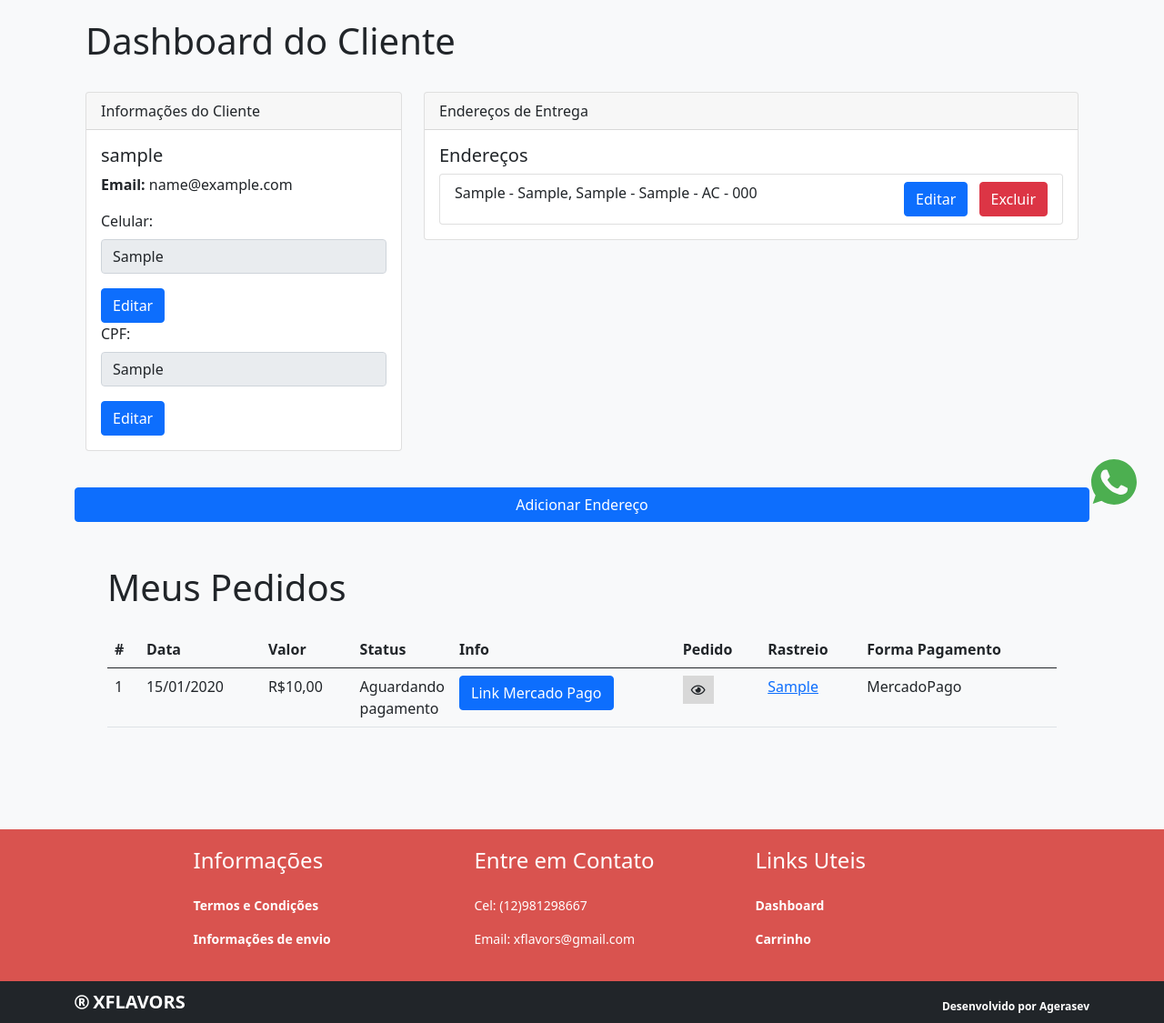
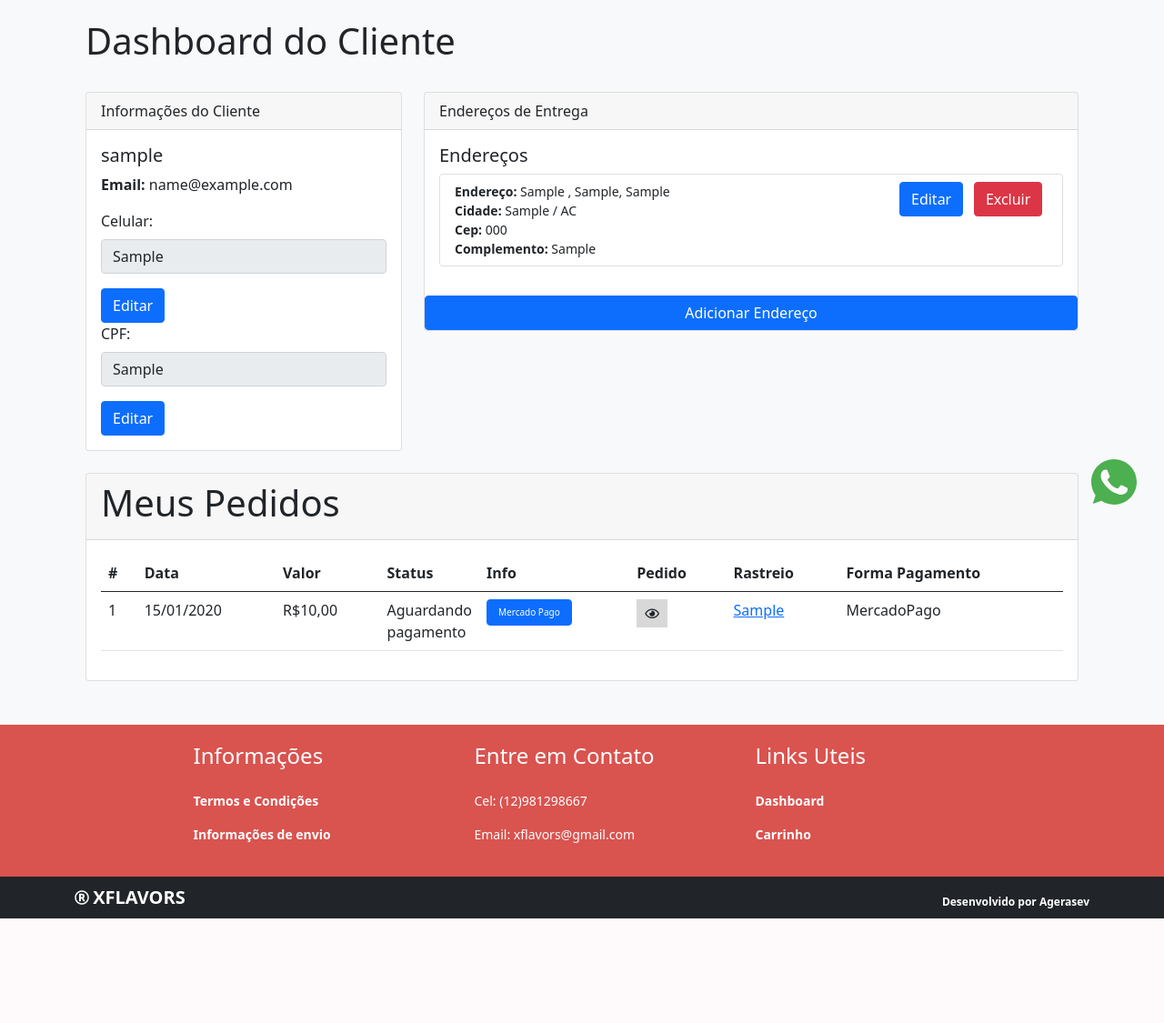
Before and after one commit to andregeraseev/xflavors_site_final, a Django app: page /dashboard/ in a window 1280 px wide. Shown: the part 225-1350 px from the top of the page at 91% size. After the commit the page ends 1235 px from the top, so only its background shows below. Run offline with Django 4.2, Linux system fonts and the light colour scheme; a user stored in the database is signed in; tables that the repository leaves empty hold one stand-in row (values such as "Sample post"); grey boxes marked "Sample" are stand-in pictures.

Commit message:
arrumando visuarl visualizar_pedidos.html e dashboard.html

```diff
--- a/templates/adicionar_endereco_dashboard.html
+++ b/templates/adicionar_endereco_dashboard.html
@@ -1,3 +1,4 @@
+<div class="p-3">
 <h2>Adicionar Endereco de entrega</h2>
 <form action="{% url 'adicionar_endereco_dashboard' %}" method="post">
   {% csrf_token %}
@@ -38,7 +39,7 @@
 
 
 </form>
-
+</div>
 <script src="https://code.jquery.com/jquery-3.6.0.min.js"></script>
 <script>
 $(document).ready(function() {
--- a/templates/dashboard.html
+++ b/templates/dashboard.html
@@ -49,25 +49,32 @@
                 </div>
                 <div class="card-body" id="card-body">
                     <h5 class="card-title">Endereços</h5>
-                    <ul class="list-group">
-                        {% for endereco in enderecos %}
-                        <li class="list-group-item">{{ endereco.rua }} - {{ endereco.numero }}, {{ endereco.bairro }} -
-                            {{ endereco.cidade }} - {{ endereco.estado }} - {{ endereco.cep }}
-                            <div class="d-inline float-end">
-                                <button id="editar-endereco" data-endereco-id="{{ endereco.id }}"
-                                        class="btn btn-primary me-2">Editar
-                                </button>
-                                <button id="excluir-endereco" data-endereco-id="{{ endereco.id }}"
-                                        class="btn btn-danger">Excluir
-                                </button>
-                            </div>
+                    <ul class="list-group" style="max-height: 250px; overflow-y: auto;">
+                      {% for endereco in enderecos %}
+                        <li class="list-group-item d-flex" style="font-size: 14px">
+                          <div class="col-9">
+                              <strong>Endereço:</strong> {{ endereco.rua }} , {{ endereco.numero }}, {{ endereco.bairro }} <br>
+                              <strong>Cidade: </strong>{{ endereco.cidade }} / {{ endereco.estado }} <br>
+                              <strong>Cep:</strong> {{ endereco.cep }}
+                              {% if endereco.complemento %} <br> <strong>Complemento:</strong> {{ endereco.complemento }} {% endif %}
+
+                          </div>
+                          <div class="col-3 ms-auto">
+                            <button id="editar-endereco" data-endereco-id="{{ endereco.id }}" class="btn btn-primary me-2">Editar</button>
+                            <button id="excluir-endereco" data-endereco-id="{{ endereco.id }}" class="btn btn-danger">Excluir</button>
+                          </div>
                         </li>
-                        {% empty %}
+                      {% empty %}
                         <li class="list-group-item">Nenhum endereço cadastrado.</li>
-                        {% endfor %}
+                      {% endfor %}
                     </ul>
+
                     <div id="editar-endereco-container" data-endereco-id="{{ endereco.id }}"></div>
                 </div>
+                 <button id="adicionar_endereco" data-endereco-id="{{ endereco.id }}" class="btn btn-primary mt-3">Adicionar
+            Endereço
+        </button>
+        <div id="adicionar_endereco_container"></div>
             </div>
         </div>
 
@@ -75,10 +82,7 @@
 
 
     <div class="row mt-4">
-        <button id="adicionar_endereco" data-endereco-id="{{ endereco.id }}" class="btn btn-primary mt-3">Adicionar
-            Endereço
-        </button>
-        <div id="adicionar_endereco_container"></div>
+
 
         <div class="col-md-12">
             {% include 'visualizar_pedidos.html' %}
--- a/templates/visualizar_pedidos.html
+++ b/templates/visualizar_pedidos.html
@@ -1,5 +1,10 @@
-<div class="container py-5">
-  <h1 class="mb-4">Meus Pedidos</h1>
+
+
+    <div class="card">
+        <div class="card-header">
+                    <h1>Meus Pedidos</h1>
+                </div>
+        <div class="card-body">
           <div class="table-responsive" style="max-height: 400px; overflow-y: auto;">
             <table class="table">
               <thead>
@@ -46,7 +51,7 @@
 
 
         <!-- Button trigger modal -->
-<button type="button" class="btn btn-primary" data-bs-toggle="modal" data-bs-target="#Modalcomprovante{{pedido.id}}">
+        <button type="button" class="btn btn-primary" data-bs-toggle="modal" style="font-size: 10px" data-bs-target="#Modalcomprovante{{pedido.id}}">
           Enviar Comprovante
         </button>
 
@@ -87,14 +92,14 @@
         {% endif %}
         {% elif pedido.metodo_de_pagamento == "MercadoPago" %}
            {% if pedido.status == "Aguardando pagamento" %}
-   <td><a href="{{pedido.link_mercado_pago}}" class="btn btn-primary">Link Mercado Pago</a></td>
+           <td><a href="{{pedido.link_mercado_pago}}" class="btn btn-primary" style="font-size: 10px">Mercado Pago</a></td>
 
             {% else %}
            <td>ID MP: {{pedido.mercado_pago_id }}</td>
             {% endif %}
 
         {% else %}
-<td>Seu pedido não precisa de comprovante</td>
+        <td>Sem info</td>
         {% endif %}
         <!--FIM COMPROVANTE PIX -->
                 <td><a href="{% url 'detalhes_pedido' pedido.id %}"><button class="btn btn-sm" style="border-radius: 0px; background-color: #d8d8d8;"><i class="far fa-eye text-dark"  ></i></button></a></td>
@@ -108,6 +113,8 @@
             </table>
         </div>
     </div>
+  </div>
+
 
 
 {% load static %}
```
Lines whose indentation alone changed are shown as unchanged.
